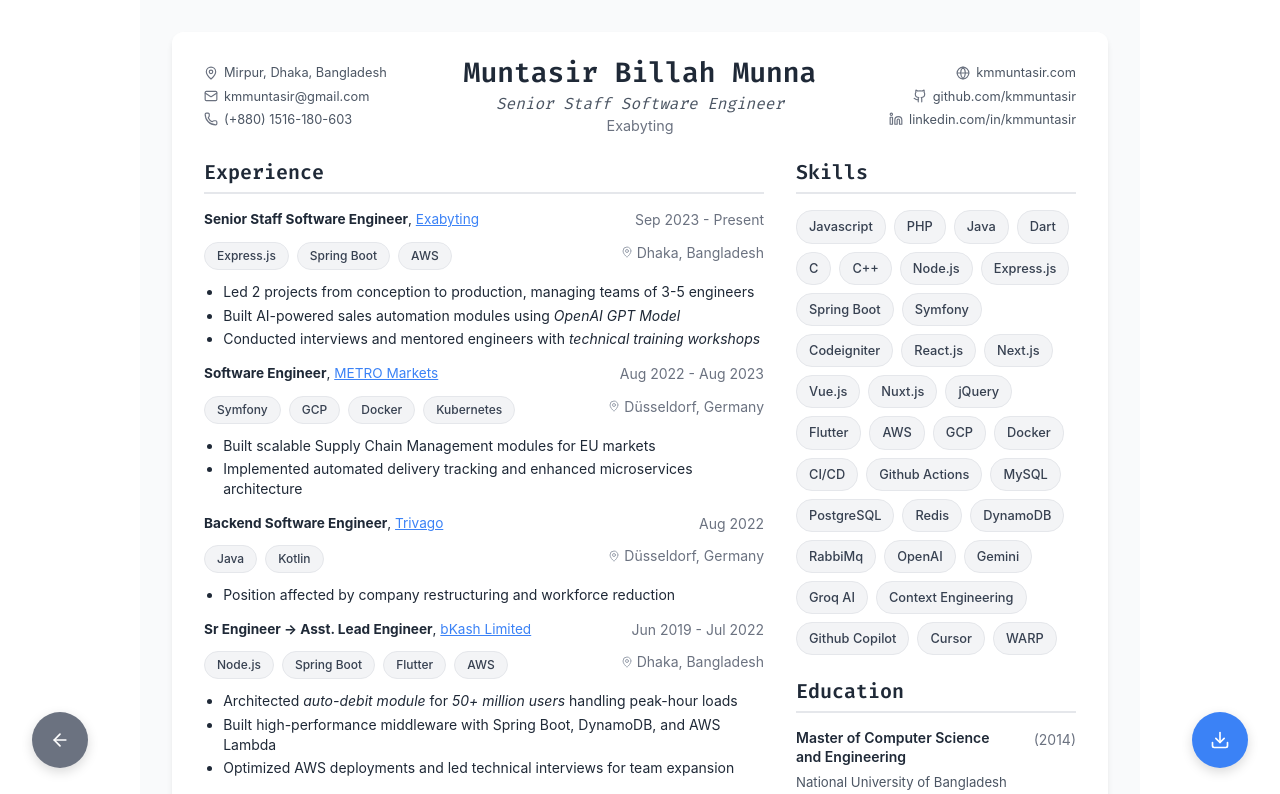
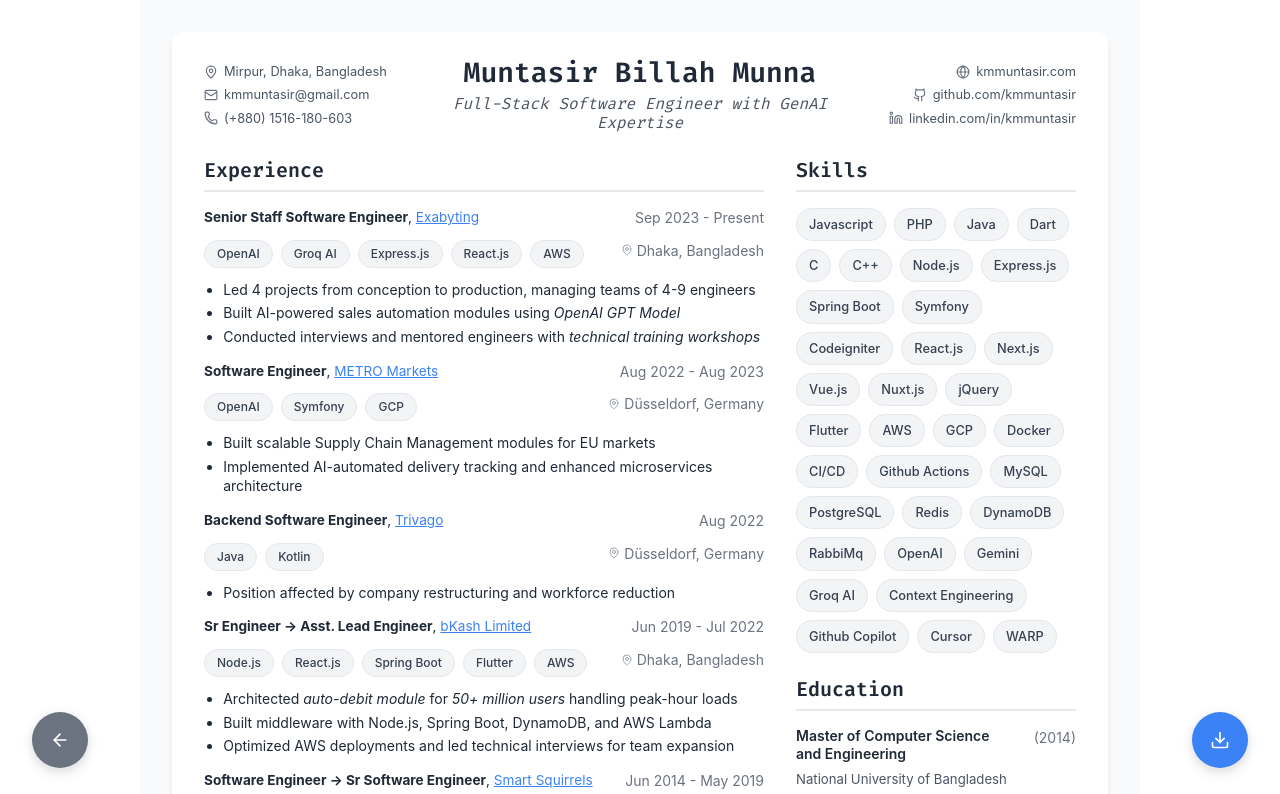
Before and after one commit to kmmuntasir/kmmuntasir.com, a React (Vite) app: page /resume in a window 1280 px wide. Shown: the top 794 px of the page. Built offline with nearby package versions, Linux system fonts and the light colour scheme.

Commit message:
Update experience section in resume

```diff
--- a/src/data/basic.json
+++ b/src/data/basic.json
@@ -1,6 +1,6 @@
 {
   "name": "Muntasir Billah Munna",
-  "designation": "Senior Staff Software Engineer",
+  "designation": "Full-Stack Software Engineer with GenAI Expertise",
   "company": "Exabyting",
   "address": "Mirpur, Dhaka, Bangladesh",
   "email": "kmmuntasir@gmail.com",
--- a/src/data/updated_experience.json
+++ b/src/data/updated_experience.json
@@ -10,12 +10,14 @@
       "text": "exabyting.com"
     },
     "stack": [
+      "OpenAI",
+      "Groq AI",
       "Express.js",
-      "Spring Boot",
+      "React.js",
       "AWS"
     ],
     "details": [
-      "Led 2 projects from conception to production, managing teams of 3-5 engineers",
+      "Led 4 projects from conception to production, managing teams of 4-9 engineers",
       "Built AI-powered sales automation modules using <em>OpenAI GPT Model</em>",
       "Conducted interviews and mentored engineers with <em>technical training workshops</em>"
     ]
@@ -31,14 +33,13 @@
       "text": "metro-markets.de"
     },
     "stack": [
+      "OpenAI",
       "Symfony",
-      "GCP",
-      "Docker",
-      "Kubernetes"
+      "GCP"
     ],
     "details": [
       "Built scalable Supply Chain Management modules for EU markets",
-      "Implemented automated delivery tracking and enhanced microservices architecture"
+      "Implemented AI-automated delivery tracking and enhanced microservices architecture"
     ]
   },
   {
@@ -71,13 +72,14 @@
     },
     "stack": [
       "Node.js",
+      "React.js",
       "Spring Boot",
       "Flutter",
       "AWS"
     ],
     "details": [
       "Architected <em>auto-debit module</em> for <em>50+ million users</em> handling peak-hour loads",
-      "Built high-performance middleware with Spring Boot, DynamoDB, and AWS Lambda",
+      "Built middleware with Node.js, Spring Boot, DynamoDB, and AWS Lambda",
       "Optimized AWS deployments and led technical interviews for team expansion"
     ]
   },
@@ -93,9 +95,9 @@
     },
     "stack": [
       "Node.js",
+      "React.js",
       "Spring Boot",
-      "Codeigniter",
-      "Wordpress"
+      "Codeigniter"
     ],
     "details": [
       "Served <em>25+ corporate clients and 8,000+ users</em> across 5-year tenure",
--- a/src/pages/Resume.jsx
+++ b/src/pages/Resume.jsx
@@ -74,7 +74,6 @@
           <div className="header-center">
             <h1 className="name">{basicData.name}</h1>
             <h2 className="title">{basicData.designation}</h2>
-            <div className="company">{basicData.company}</div>
           </div>
 
           <div className="header-right">
```
Also changed, not shown: 1 other file (tests, documents, lock files or other folders).
